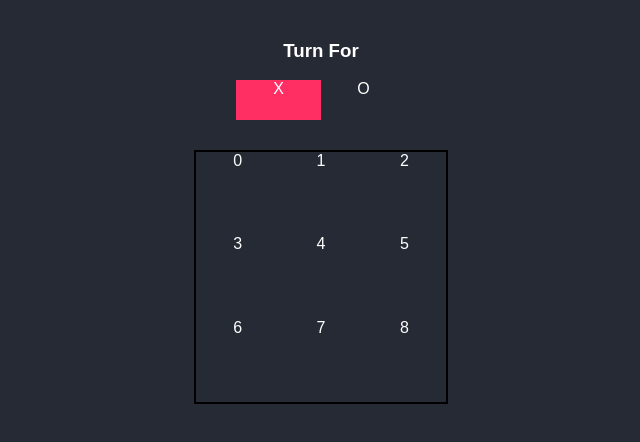
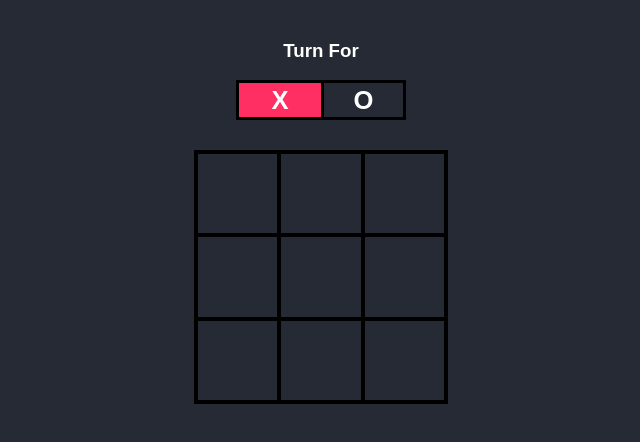
Before and after one commit to Santhupoojary/Tic-Tac-Toe-Game, a plain HTML site: page index.html in a window 1280 px wide. Shown: the whole page, without its empty margins (319-959 px from the left). Drawn offline with Linux system fonts and the light colour scheme.

Commit message:
Update index.html

```diff
--- a/index.html
+++ b/index.html
@@ -10,20 +10,20 @@
 <body>
     <div class="turn-cntnr">
         <h3>Turn For</h3>
-        <div class="turn-box-align">X</div>
-        <div class="turn-box-align">O</div>
+        <div class="turn-box align">X</div>
+        <div class="turn-box align">O</div>
         <div class="background"></div>
     </div>
     <div class="main-grid">
-        <div class="box-align">0</div>
-        <div class="box-align">1</div>
-        <div class="box-align">2</div>
-        <div class="box-align">3</div>
-        <div class="box-align">4</div>
-        <div class="box-align">5</div>
-        <div class="box-align">6</div>
-        <div class="box-align">7</div>
-        <div class="box-align">8</div>
+        <div class="box align">0</div>
+        <div class="box align">1</div>
+        <div class="box align">2</div>
+        <div class="box align">3</div>
+        <div class="box align">4</div>
+        <div class="box align">5</div>
+        <div class="box align">6</div>
+        <div class="box align">7</div>
+        <div class="box align">8</div>
     </div>
     <h2 id="result"></h2>
     <button id="play-again">Play Again</button>
```
